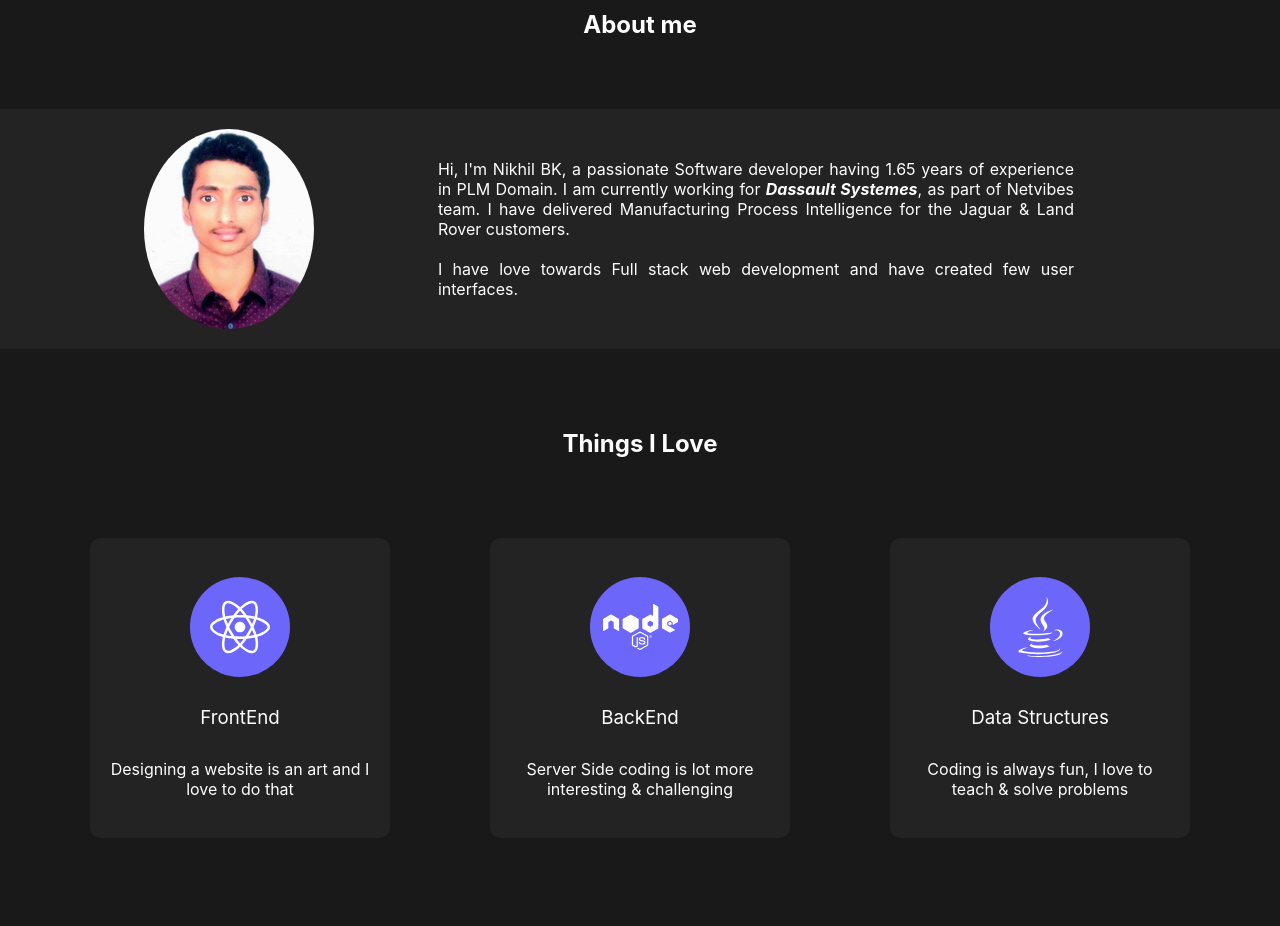
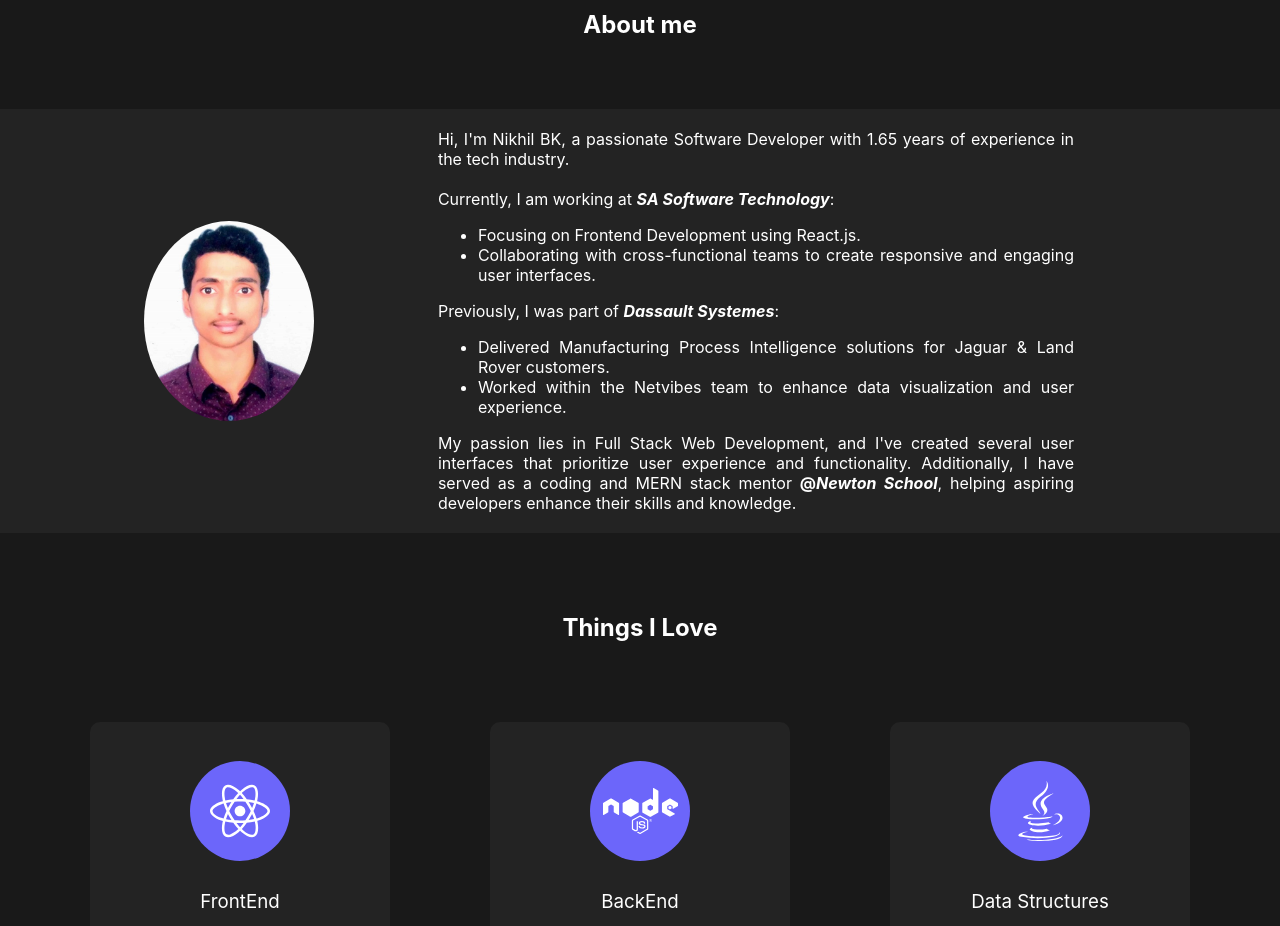
Before and after one commit to NikBK/portfolio, a React (Create React App) app: page / in a window 1280 px wide. Shown: the part 860-1786 px from the top of the page. Built offline with nearby package versions, Linux system fonts and the light colour scheme.

Commit message:
Updates about section

```diff
--- a/src/components/About.js
+++ b/src/components/About.js
@@ -13,14 +13,24 @@ const About = () => {
                 <img src="images/mypic_2.jpg" alt='hero' className='hero' />
                 {/* <img src='https://im.rediff.com/movies/2022/apr/14kgf4.jpg' alt='hero' className='hero' /> */}
                 <article className='about-hero'>
-                    Hi, I'm Nikhil BK, a passionate Software developer having {((new Date() - new Date('09/27/2021')) / (1000 * 60 * 60 * 24 * 365)).toFixed(2)} years of experience in PLM Domain.
-                    I am currently working for <b><i>Dassault Systemes</i></b>, as part of Netvibes team.
-                    I have delivered Manufacturing Process Intelligence for the Jaguar & Land Rover customers.
+                    Hi, I'm Nikhil BK, a passionate Software Developer with {((new Date() - new Date('09/27/2021')) / (1000 * 60 * 60 * 24 * 365)).toFixed(2)} years of experience in the tech industry.
                     <br />
                     <br />
-                    I have love towards Full stack web development and have created few user interfaces.
-                    {/* I have worked as a coding & MERN stack mentor @<i>Newton School</i> */}
+                    Currently, I am working at <b><i>SA Software Technology</i></b>:
+                    <ul>
+                        <li>Focusing on Frontend Development using React.js.</li>
+                        <li>Collaborating with cross-functional teams to create responsive and engaging user interfaces.</li>
+                    </ul>
+
+                    Previously, I was part of <b><i>Dassault Systemes</i></b>:
+                    <ul>
+                        <li>Delivered Manufacturing Process Intelligence solutions for Jaguar & Land Rover customers.</li>
+                        <li>Worked within the Netvibes team to enhance data visualization and user experience.</li>
+                    </ul>
+
+                    My passion lies in Full Stack Web Development, and I've created several user interfaces that prioritize user experience and functionality. Additionally, I have served as a coding and MERN stack mentor <b>@<i>Newton School</i></b>, helping aspiring developers enhance their skills and knowledge.
                 </article>
+
             </div>
             <h2 className={`title ${theme}_title`}>Things I Love</h2>
             <div className="things-i-love">
```
